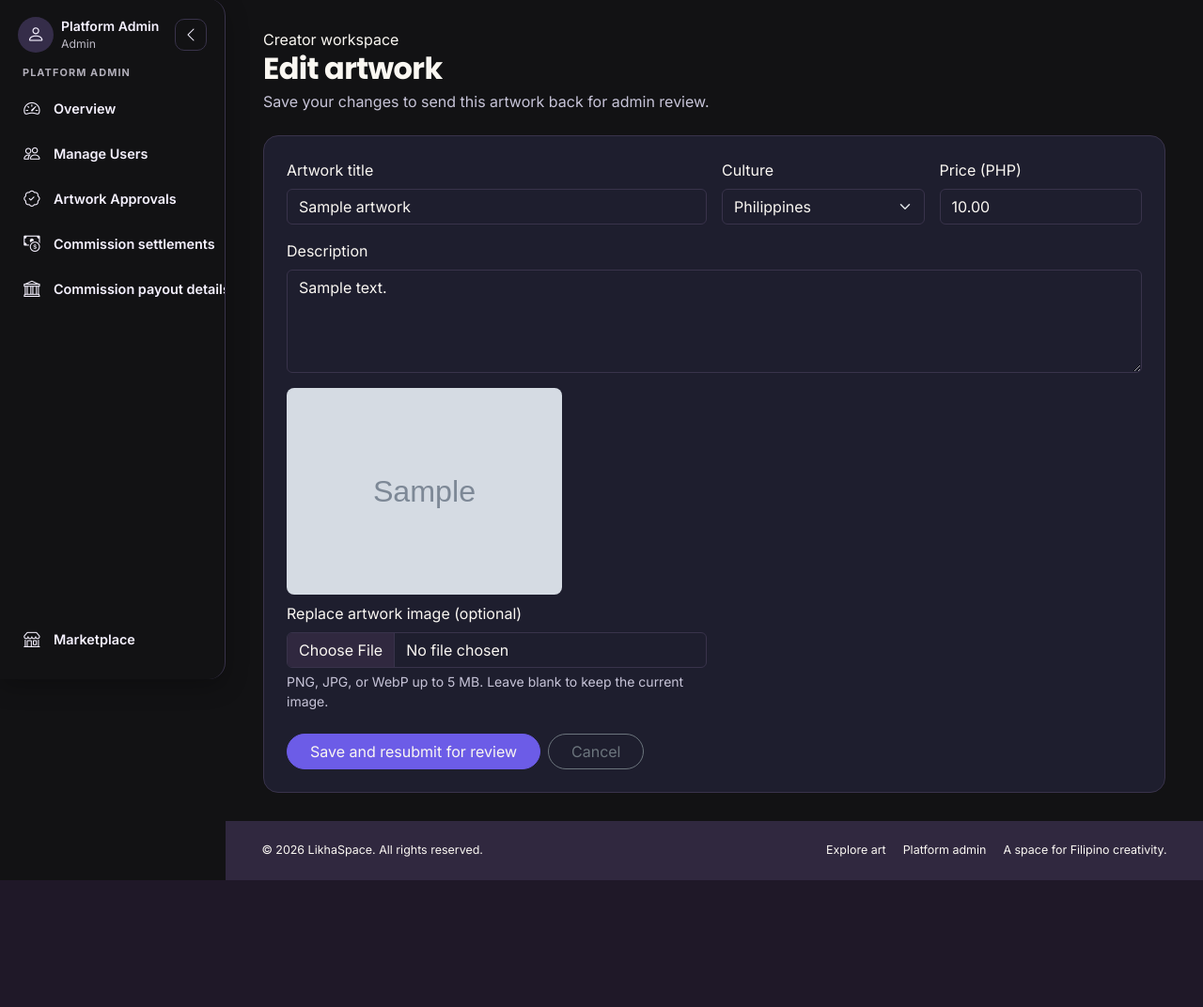
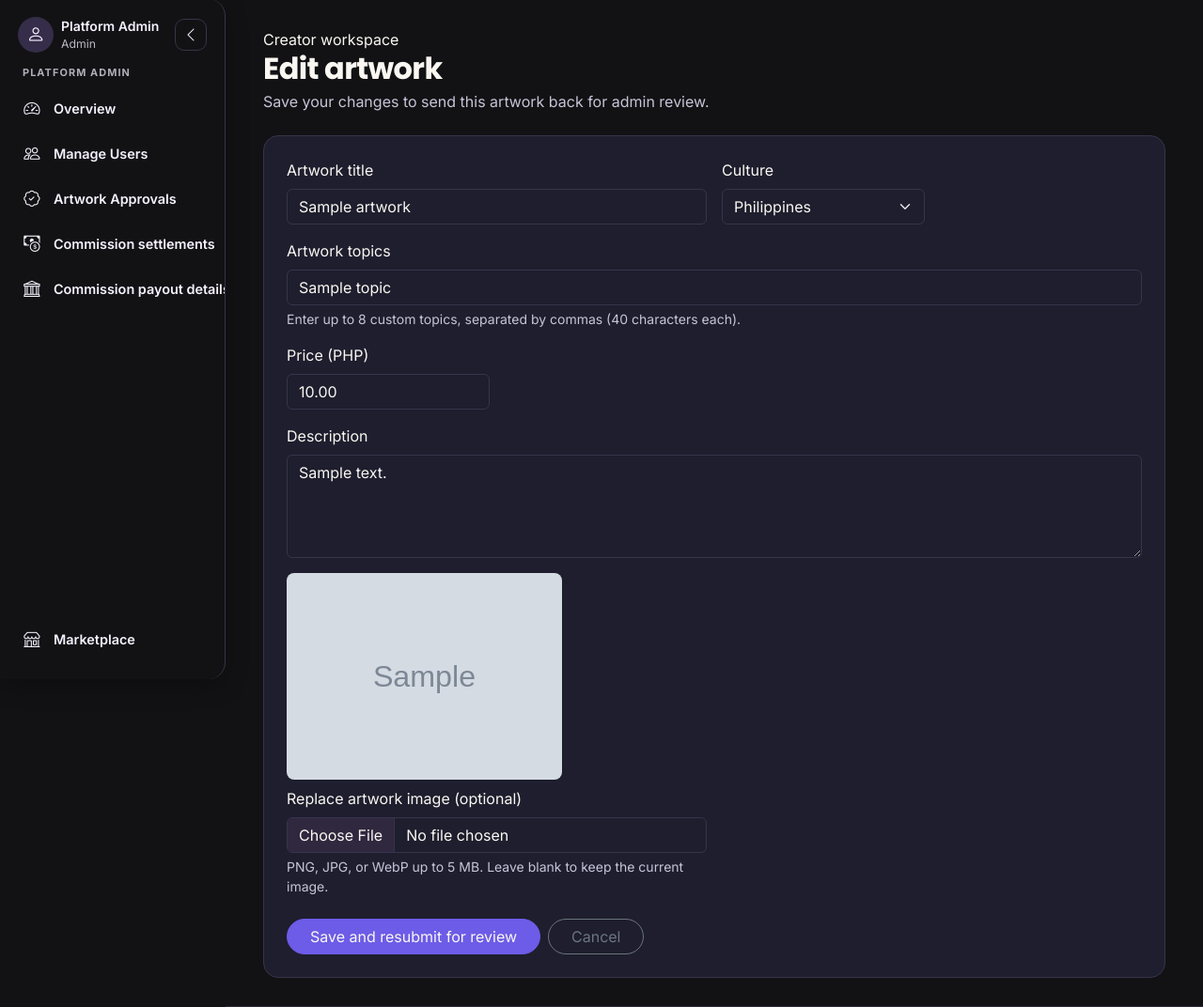
Before and after one commit to celvicanthony/likhaspace-laravel-static, a Laravel app: page /artist/inventory/1/edit in a window 1280 px wide. Shown: the part 77-1149 px from the top of the page at 94% size. Before the commit the page ends 1014 px from the top, so only its background shows below. Run offline with Laravel 12, Linux system fonts and the light colour scheme; the visitor is signed in with stand-in values (Sample User, id 1); tables that the repository leaves empty hold one stand-in row (values such as "Sample post"); grey boxes marked "Sample" are stand-in pictures; parts of the project's set-up code (start-up, migrations or seed data) failed here and were passed over.

Commit message:
Add ArtworkTopic model, migration, and updated views/routes

```diff
--- a/app/Http/Controllers/ArtworkController.php
+++ b/app/Http/Controllers/ArtworkController.php
@@ -4,13 +4,15 @@ namespace App\Http\Controllers;
 use App\Models\Artwork;
 use Illuminate\Http\Request;
 use Illuminate\Support\Facades\Storage;
+use Illuminate\Support\Facades\Validator;
+use Illuminate\Support\Str;
 
 class ArtworkController extends Controller
 {
 
     public function index()
 {
-    $artworks = Artwork::where('user_id', auth()->id())
+    $artworks = Artwork::with('topics')->where('user_id', auth()->id())
         ->latest()
         ->get();
 
@@ -23,6 +25,7 @@ class ArtworkController extends Controller
         $validated = $request->validate([
             'title' => ['required', 'string', 'max:120'],
             'country' => ['required', 'in:Philippines,Greece,Scotland,Japan'],
+            'topics' => ['nullable', 'string', 'max:400'],
             'description' => ['nullable', 'string', 'max:2000'],
             'price' => ['required', 'numeric', 'min:1', 'max:1000000'],
             'artwork_file' => [
@@ -32,11 +35,12 @@ class ArtworkController extends Controller
                 'max:5120'
             ],
         ]);
+        $topics = $this->parseTopics($validated['topics'] ?? '');
 
         $imagePath = $request->file('artwork_file')
             ->store('artworks', 'public');
 
-        auth()->user()->artworks()->create([
+        $artwork = auth()->user()->artworks()->create([
             'title' => $validated['title'],
             'country' => $validated['country'],
             'description' => $validated['description'] ?? null,
@@ -44,6 +48,7 @@ class ArtworkController extends Controller
             'image_path' => $imagePath,
             'status' => 'pending',
         ]);
+        $this->replaceTopics($artwork, $topics);
 
         return redirect()
             ->route('artist.inventory')
@@ -54,6 +59,8 @@ class ArtworkController extends Controller
     public function edit(Artwork $artwork)
     {
         $this->authorizeOwnership($artwork);
+
+        $artwork->load('topics');
 
         return view('artist.edit-artwork', compact('artwork'));
     }
@@ -66,6 +73,7 @@ class ArtworkController extends Controller
         $validated = $request->validate([
             'title' => ['required', 'string', 'max:120'],
             'country' => ['required', 'in:Philippines,Greece,Scotland,Japan'],
+            'topics' => ['nullable', 'string', 'max:400'],
             'description' => ['nullable', 'string', 'max:2000'],
             'price' => ['required', 'numeric', 'min:1', 'max:1000000'],
             'artwork_file' => [
@@ -75,6 +83,7 @@ class ArtworkController extends Controller
                 'max:5120'
             ],
         ]);
+        $topics = $this->parseTopics($validated['topics'] ?? '');
 
         if ($request->hasFile('artwork_file')) {
             $newImage = $request->file('artwork_file')
@@ -98,6 +107,7 @@ class ArtworkController extends Controller
         $artwork->reviewed_at = null;
 
         $artwork->save();
+        $this->replaceTopics($artwork, $topics);
 
         return redirect()
             ->route('artist.inventory')
@@ -129,4 +139,40 @@ class ArtworkController extends Controller
     'You are not authorized to manage this artwork.'
 );
     }
+
+    private function parseTopics(string $input): array
+    {
+        $topics = [];
+        foreach (explode(',', $input) as $topic) {
+            $topic = preg_replace('/\s+/u', ' ', trim($topic)) ?? '';
+            if ($topic !== '') {
+                $topics[Str::lower($topic)] ??= $topic;
+            }
+        }
+
+        $topics = array_values($topics);
+        Validator::make(['topics' => $topics], [
+            'topics' => ['array', 'max:8'],
+            'topics.*' => ['required', 'string', 'max:40'],
+        ])->validate();
+
+        return $topics;
+    }
+
+    private function replaceTopics(Artwork $artwork, array $topics): void
+    {
+        $artwork->topics()->delete();
+
+        if ($topics === []) {
+            return;
+        }
+
+        $artwork->topics()->createMany(array_map(
+            fn (string $topic) => [
+                'name' => $topic,
+                'normalized_name' => Str::lower($topic),
+            ],
+            $topics
+        ));
+    }
 }
--- a/app/Models/Artwork.php
+++ b/app/Models/Artwork.php
@@ -46,6 +46,11 @@ class Artwork extends Model
         return $this->hasMany(ArtworkReview::class);
     }
 
+    public function topics(): HasMany
+    {
+        return $this->hasMany(ArtworkTopic::class);
+    }
+
     public function orderItems(): HasMany
     {
         return $this->hasMany(OrderItem::class);
--- /dev/null
+++ b/app/Models/ArtworkTopic.php
@@ -0,0 +1,19 @@
+<?php
+
+namespace App\Models;
+
+use Illuminate\Database\Eloquent\Model;
+use Illuminate\Database\Eloquent\Relations\BelongsTo;
+
+class ArtworkTopic extends Model
+{
+    protected $fillable = [
+        'name',
+        'normalized_name',
+    ];
+
+    public function artwork(): BelongsTo
+    {
+        return $this->belongsTo(Artwork::class);
+    }
+}
--- a/resources/views/admin/approvals.blade.php
+++ b/resources/views/admin/approvals.blade.php
@@ -155,6 +155,12 @@
                                     </div>
                                 @endif
 
+                                @if (!empty($artwork['topics']))
+                                    <small class="d-block text-muted ms-4">
+                                        Topics: {{ implode(', ', $artwork['topics']) }}
+                                    </small>
+                                @endif
+
                                 @if (!empty($artwork['file_name']))
                                     <small class="d-block text-muted ms-4">
                                         {{ $artwork['file_name'] }}
--- a/resources/views/artist/edit-artwork.blade.php
+++ b/resources/views/artist/edit-artwork.blade.php
@@ -40,6 +40,22 @@
                     </select>
                     @error('country')<div class="invalid-feedback">{{ $message }}</div>@enderror
                 </div>
+                <div class="col-12">
+                    <label class="form-label" for="artwork-topics">Artwork topics</label>
+                    <input
+                        id="artwork-topics"
+                        name="topics"
+                        type="text"
+                        class="form-control @error('topics') is-invalid @enderror @error('topics.*') is-invalid @enderror"
+                        value="{{ old('topics', $artwork->topics->pluck('name')->join(', ')) }}"
+                        maxlength="400"
+                        placeholder="Mythology, Fantasy, Creature design"
+                        aria-describedby="artwork-topics-help"
+                    >
+                    <div id="artwork-topics-help" class="form-text text-muted">Enter up to 8 custom topics, separated by commas (40 characters each).</div>
+                    @error('topics')<div class="invalid-feedback">{{ $message }}</div>@enderror
+                    @error('topics.*')<div class="invalid-feedback">{{ $message }}</div>@enderror
+                </div>
                 <div class="col-12 col-md-3">
                     <label class="form-label" for="artwork-price">Price (PHP)</label>
                     <input id="artwork-price" name="price" type="number" min="1" max="1000000" step="0.01" class="form-control @error('price') is-invalid @enderror" value="{{ old('price', $artwork->price) }}" required>
--- a/resources/views/product.blade.php
+++ b/resources/views/product.blade.php
@@ -46,6 +46,9 @@
     $paidSales = $isDatabaseArtwork ? (int) ($artwork->paid_sales_count ?? 0) : 0;
     $artworkReviews = $isDatabaseArtwork
         ? $artwork->reviews
+        : collect();
+    $artworkTopics = $isDatabaseArtwork
+        ? $artwork->topics
         : collect();
 @endphp
 
@@ -236,7 +239,7 @@
 
                 <div class="product-meta-item">
                     <span class="product-meta-label">Category</span>
-                    <span class="product-meta-value">Digital Art</span>
+                    <span class="product-meta-value">{{ $artworkTopics->isNotEmpty() ? $artworkTopics->pluck('name')->join(', ') : 'Digital Art' }}</span>
                 </div>
 
                 <div class="product-meta-item">
--- a/routes/web.php
+++ b/routes/web.php
@@ -9,6 +9,7 @@ use App\Http\Controllers\PlatformPayoutController;
 use App\Http\Controllers\ProfileController;
 use App\Models\ArtistCommissionPayment;
 use App\Models\Artwork;
+use App\Models\ArtworkTopic;
 use App\Models\ArtworkReview;
 use App\Models\Order;
 use App\Models\OrderItem;
@@ -102,7 +103,7 @@ Route::get('/artists/{artist}', function (int $artist) {
 })->whereNumber('artist')->name('artists.show');
 
 Route::get('/explore', function () {
-    $query = Artwork::with('artist')
+    $query = Artwork::with(['artist', 'topics'])
         ->withAvg('reviews', 'rating')
         ->withCount('reviews')
         ->withSum([
@@ -120,6 +121,7 @@ Route::get('/explore', function () {
             $q->where('title', 'like', "%{$search}%")
                 ->orWhere('description', 'like', "%{$search}%")
                 ->orWhere('country', 'like', "%{$search}%")
+                ->orWhereHas('topics', fn ($topics) => $topics->where('name', 'like', "%{$search}%"))
                 ->orWhereHas('artist', function ($artistQuery) use ($search) {
                     $artistQuery->where('name', 'like', "%{$search}%");
                 });
@@ -133,6 +135,20 @@ Route::get('/explore', function () {
         $query->where('country', $selectedCountry);
     } else {
         $selectedCountry = 'all';
+    }
+
+    $topics = ArtworkTopic::whereHas('artwork', fn ($artworks) => $artworks->where('status', 'approved'))
+        ->orderBy('name')
+        ->get(['name', 'normalized_name'])
+        ->unique('normalized_name')
+        ->values();
+    $requestedTopic = request('topic');
+    $selectedTopic = is_string($requestedTopic) ? Str::lower(trim($requestedTopic)) : 'all';
+
+    if ($selectedTopic !== 'all' && $topics->contains('normalized_name', $selectedTopic)) {
+        $query->whereHas('topics', fn ($artworkTopics) => $artworkTopics->where('normalized_name', $selectedTopic));
+    } else {
+        $selectedTopic = 'all';
     }
 
     $sort = request('sort', 'newest');
@@ -162,6 +178,8 @@ Route::get('/explore', function () {
         'artworks' => $artworks,
         'countries' => $countries,
         'selectedCountry' => $selectedCountry,
+        'topics' => $topics,
+        'selectedTopic' => $selectedTopic,
         'search' => request('search', ''),
         'sort' => $sort,
         'favorites' => Session::get('favorites', []),
@@ -212,6 +230,7 @@ Route::get('/product/{id?}', function ($id = 1) {
 Route::get('/artwork/{artwork}', function (int $artwork) {
     $artwork = Artwork::with([
         'artist',
+        'topics',
         'reviews' => fn ($reviews) => $reviews->latest()->limit(5),
     ])
         ->withAvg('reviews', 'rating')
@@ -1273,7 +1292,7 @@ Route::middleware('role:admin')
             */
 
             Route::get('/approvals', function () {
-                $artworks = Artwork::with('artist')
+                $artworks = Artwork::with(['artist', 'topics'])
                     ->latest()
                     ->get()
                     ->map(function (Artwork $artwork) {
@@ -1283,6 +1302,7 @@ Route::middleware('role:admin')
                             'artist' => $artwork->artist?->name ?? 'Unknown Artist',
                             'title' => $artwork->title,
                             'country' => $artwork->country,
+                            'topics' => $artwork->topics->pluck('name')->all(),
                             'description' => $artwork->description,
                             'price' => $artwork->price,
                             'status' => $artwork->status,
```
Also changed, not shown: resources/views/artist/inventory.blade.php (+20 -0 lines), resources/views/explore.blade.php (+29 -5 lines), tests/Feature/ArtistOrderFlowTest.php (+2 -0 lines), tests/Feature/RoleAccessTest.php (+9 -0 lines), database/migrations/2026_11_20_000001_create_artwork_topics_table.php (added).
